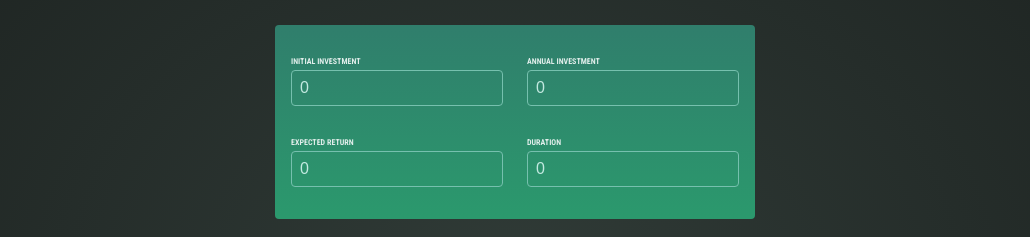
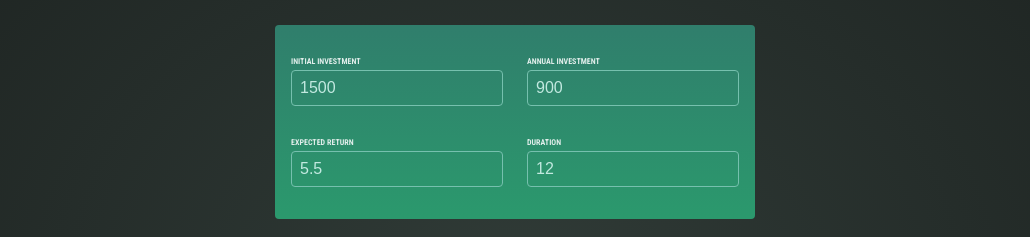
Before and after one commit to SMJin/Investment-Calculator, a React (Vite) app: page / in a window 1280 px wide. Shown: the part 201-438 px from the top of the page, without its empty margins (125-1155 px from the left). Built offline with nearby package versions, Linux system fonts and the light colour scheme.

Commit message:
add initialValue

```diff
--- a/src/components/Input.jsx
+++ b/src/components/Input.jsx
@@ -1,7 +1,7 @@
 import { useState } from "react";
 
-export default function Input({label, keyData, onChange}) {
-    const [value, setValue] = useState(0);
+export default function Input({label, initialValue, keyData, onChange}) {
+    const [value, setValue] = useState(initialValue);
 
     const handleChange = (event) => {
         setValue(event.target.value);
--- a/src/components/UserInput.jsx
+++ b/src/components/UserInput.jsx
@@ -7,11 +7,13 @@ export default function UserInput({ onChangeNumbers }) {
                 <Input
                     keyData={`initialInvestment`}
                     label={`Initial Investment`}
+                    initialValue={1500}
                     onChange={onChangeNumbers}
                 />
                 <Input
                     keyData={`annualInvestment`}
                     label={`Annual Investment`}
+                    initialValue={900}
                     onChange={onChangeNumbers}
                 />
             </div>
@@ -19,11 +21,13 @@ export default function UserInput({ onChangeNumbers }) {
                 <Input
                     keyData={`expectedReturn`}
                     label={`Expected Return`}
+                    initialValue={5.5}
                     onChange={onChangeNumbers}
                 />
                 <Input
                     keyData={`duration`}
                     label={`Duration`}
+                    initialValue={12}
                     onChange={onChangeNumbers}
                 />
             </div>
```
